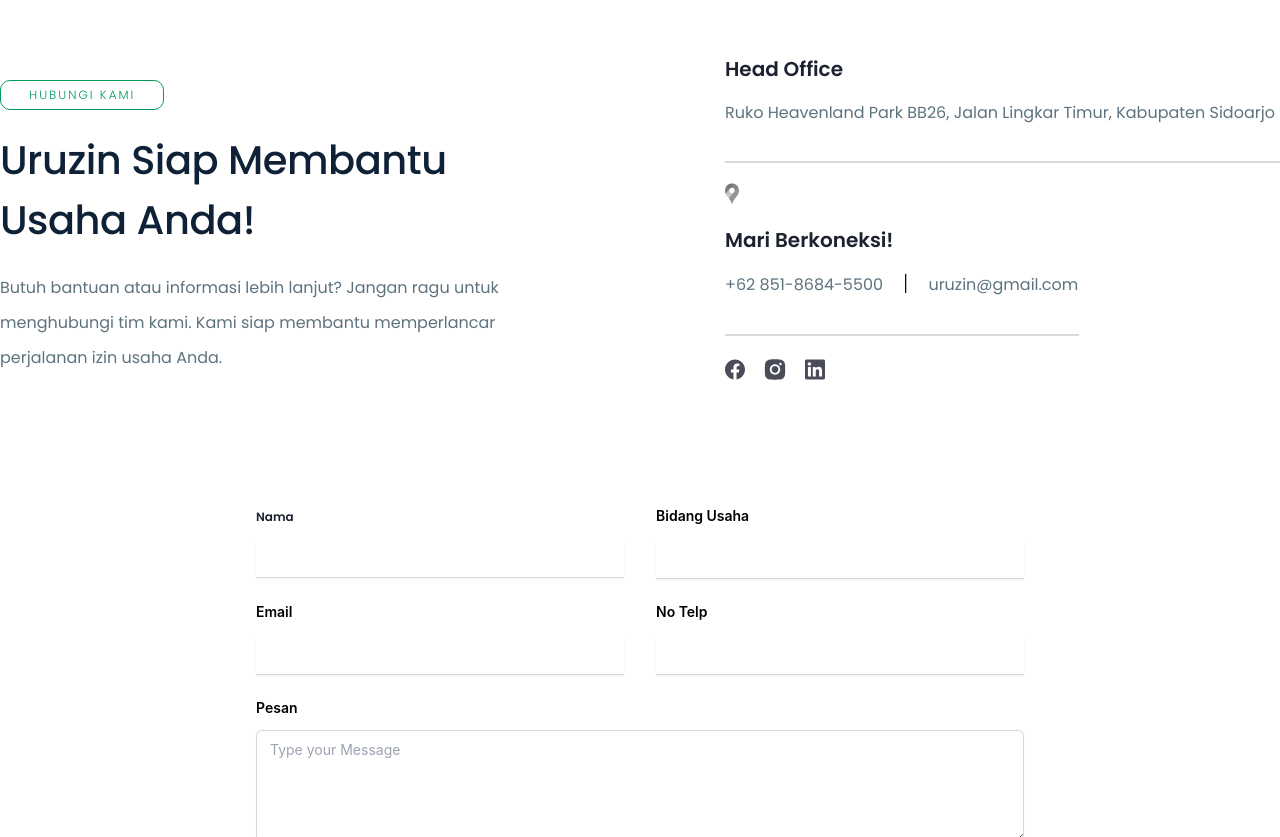
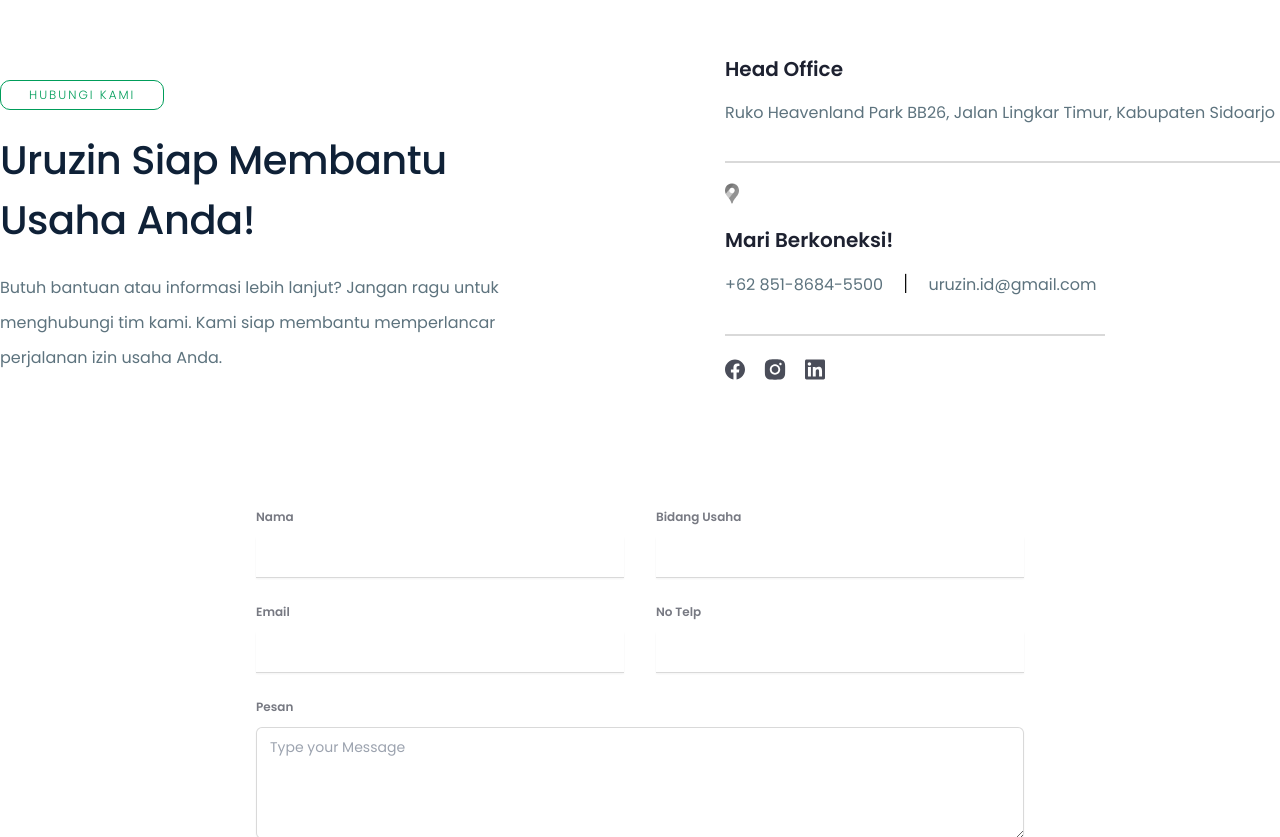
Before and after one commit to farrez30/uruzin, a React (Create React App) app: page /hubungikami in a window 1280 px wide. Shown: the part 115-952 px from the top of the page. Built offline with nearby package versions, Linux system fonts and the light colour scheme.

Commit message:
minor fixing
- Keterangan pada poin 1 dan 4 sama
- alamat email uruzin kurang ".id" nya
- font email form

```diff
--- a/src/components/HubungiKami/EmailForm.jsx
+++ b/src/components/HubungiKami/EmailForm.jsx
@@ -147,7 +147,7 @@ const EmailForm = () => {
               <div>
                 <label
                   htmlFor="nama"
-                  className="font-poppins font-semibold text-[12px] tracking-[0px] leading-[19.2px] text-primary-content-uruzin"
+                  className="font-poppins font-semibold text-[12px] tracking-[0px] leading-[19.2px] text-primary-content-uruzin opacity-60"
                 >
                   Nama
                 </label>
@@ -157,13 +157,20 @@ const EmailForm = () => {
                     name="nama"
                     id="nama"
                     autoComplete="given-name"
-                    className="w-[368px] border-b-[1px] border-light-gray-uruzin px-3.5 py-2 text-gray-900 shadow-sm ring-gray-300 placeholder:text-gray-400 focus:ring-2 focus:ring-inset focus:ring-indigo-600 sm:text-sm sm:leading-6"
+                    className="w-[368px] border-b-[1px] border-light-gray-uruzin px-3.5 py-2 font-poppins font-normal text-[16px] tracking-[0px] leading-[25.6px] text-primary-content-uruzin shadow-sm ring-gray-300 placeholder:text-gray-400 focus:ring-2 focus:ring-inset focus:ring-indigo-600 sm:text-sm sm:leading-6"
                   />
                 </div>
-                <ErrorMessage name="nama" component="div" className="error mb-5 text-red-pure" />
+                <ErrorMessage
+                  name="nama"
+                  component="div"
+                  className="error mb-5 text-red-pure font-poppins font-semibold text-[12px] tracking-[0px] leading-[19.2px]"
+                />
               </div>
               <div>
-                <label htmlFor="bidangUsaha" className="text-sm font-semibold leading-6 text-gray-900">
+                <label
+                  htmlFor="bidangUsaha"
+                  className="font-poppins font-semibold text-[12px] tracking-[0px] leading-[19.2px] text-primary-content-uruzin opacity-60"
+                >
                   Bidang Usaha
                 </label>
                 <div className="mt-2.5">
@@ -172,15 +179,22 @@ const EmailForm = () => {
                     name="bidangUsaha"
                     id="bidangUsaha"
                     autoComplete="family-name"
-                    className="w-[368px] border-b-[1px] border-light-gray-uruzin px-3.5 py-2 text-gray-900 shadow-sm ring-gray-300 placeholder:text-gray-400 focus:ring-2 focus:ring-inset focus:ring-indigo-600 sm:text-sm sm:leading-6"
+                    className="w-[368px] border-b-[1px] border-light-gray-uruzin px-3.5 py-2 font-poppins font-normal text-[16px] tracking-[0px] leading-[25.6px] text-primary-content-uruzin shadow-sm ring-gray-300 placeholder:text-gray-400 focus:ring-2 focus:ring-inset focus:ring-indigo-600 sm:text-sm sm:leading-6"
                   />
                 </div>
-                <ErrorMessage name="bidangUsaha" component="div" className="error mb-5 text-red-pure" />
+                <ErrorMessage
+                  name="bidangUsaha"
+                  component="div"
+                  className="error mb-5 text-red-pure font-poppins font-semibold text-[12px] tracking-[0px] leading-[19.2px]"
+                />
               </div>
             </div>
             <div className="flex justify-between">
               <div className="sm:col-span-2">
-                <label htmlFor="email" className="text-sm font-semibold leading-6 text-gray-900">
+                <label
+                  htmlFor="email"
+                  className="font-poppins font-semibold text-[12px] tracking-[0px] leading-[19.2px] text-primary-content-uruzin opacity-60"
+                >
                   Email
                 </label>
                 <div className="mt-2.5">
@@ -189,13 +203,20 @@ const EmailForm = () => {
                     name="email"
                     id="email"
                     autoComplete="email"
-                    className="w-[368px] border-b-[1px] border-light-gray-uruzin px-3.5 py-2 text-gray-900 shadow-sm ring-gray-300 placeholder:text-gray-400 focus:ring-2 focus:ring-inset focus:ring-indigo-600 sm:text-sm sm:leading-6"
+                    className="w-[368px] border-b-[1px] border-light-gray-uruzin px-3.5 py-2 font-poppins font-normal text-[16px] tracking-[0px] leading-[25.6px] text-primary-content-uruzin shadow-sm ring-gray-300 placeholder:text-gray-400 focus:ring-2 focus:ring-inset focus:ring-indigo-600 sm:text-sm sm:leading-6"
                   />
                 </div>
-                <ErrorMessage name="email" component="div" className="error mb-5 text-red-pure" />
+                <ErrorMessage
+                  name="email"
+                  component="div"
+                  className="error mb-5 text-red-pure font-poppins font-semibold text-[12px] tracking-[0px] leading-[19.2px]"
+                />
               </div>
               <div className="sm:col-span-2">
-                <label htmlFor="telp" className="text-sm font-semibold leading-6 text-gray-900">
+                <label
+                  htmlFor="telp"
+                  className="font-poppins font-semibold text-[12px] tracking-[0px] leading-[19.2px] text-primary-content-uruzin opacity-60"
+                >
                   No Telp
                 </label>
                 <div className="relative mt-2.5">
@@ -204,18 +225,25 @@ const EmailForm = () => {
                     name="telp"
                     id="telp"
                     autoComplete="tel"
-                    className="w-[368px] border-b-[1px] border-light-gray-uruzin px-3.5 py-2 text-gray-900 shadow-sm ring-gray-300 placeholder:text-gray-400 focus:ring-2 focus:ring-inset focus:ring-indigo-600 sm:text-sm sm:leading-6"
+                    className="w-[368px] border-b-[1px] border-light-gray-uruzin px-3.5 py-2 font-poppins font-normal text-[16px] tracking-[0px] leading-[25.6px] text-primary-content-uruzin shadow-sm ring-gray-300 placeholder:text-gray-400 focus:ring-2 focus:ring-inset focus:ring-indigo-600 sm:text-sm sm:leading-6"
                     // onChange={(e)=>{
                     //   const value = e.target.value || "";
                     //   setFieldValue('email', value.replace(/\D/g, ""))
                     // }}
                   />
                 </div>
-                <ErrorMessage name="telp" component="div" className="error mb-5 text-red-pure" />
+                <ErrorMessage
+                  name="telp"
+                  component="div"
+                  className="error mb-5 text-red-pure font-poppins font-semibold text-[12px] tracking-[0px] leading-[19.2px]"
+                />
               </div>
             </div>
             <div className="sm:col-span-2">
-              <label htmlFor="pesan" className="text-sm font-semibold leading-6 text-gray-900">
+              <label
+                htmlFor="pesan"
+                className="font-poppins font-semibold text-[12px] tracking-[0px] leading-[19.2px] text-primary-content-uruzin opacity-60"
+              >
                 Pesan
               </label>
               <div className="mt-2.5">
@@ -225,10 +253,14 @@ const EmailForm = () => {
                   id="pesan"
                   placeholder="Type your Message"
                   rows={4}
-                  className="w-full rounded-md border-0 px-3.5 py-2 text-gray-900 shadow-sm ring-1 ring-inset ring-light-gray-uruzin placeholder:text-gray-400 focus:ring-2 focus:ring-inset focus:ring-indigo-600 sm:text-sm sm:leading-6"
+                  className="w-full rounded-md border-0 px-3.5 py-2 font-poppins font-normal text-[16px] tracking-[0px] leading-[25.6px] text-primary-content-uruzin shadow-sm ring-1 ring-inset ring-light-gray-uruzin placeholder:text-gray-400 focus:ring-2 focus:ring-inset focus:ring-indigo-600 sm:text-sm sm:leading-6"
                 />
               </div>
-              <ErrorMessage name="pesan" component="div" className="error mb-5 text-red-pure" />
+              <ErrorMessage
+                name="pesan"
+                component="div"
+                className="error mb-5 text-red-pure font-poppins font-semibold text-[12px] tracking-[0px] leading-[19.2px]"
+              />
             </div>
           </div>
           <div className="mt-[37px]">
--- a/src/components/HubungiKami/HubungiKami.jsx
+++ b/src/components/HubungiKami/HubungiKami.jsx
@@ -33,23 +33,23 @@ const HubungiKami = () => {
               <img src={gmaps} alt="Alamat Uruzin via Google Maps" />
             </a>
           </div>
-          <div className="flex flex-col lg:max-w-[354px] wrap lg:flex-nowrap">
+          <div className="flex flex-col lg:max-w-[380px] wrap lg:flex-nowrap">
             <h1 className="font-poppins font-semibold text-[20px] leading-[32px] text-primary-content-uruzin tracking-[0px] mb-[15px]">
               Mari Berkoneksi!
             </h1>
             <div className="flex justify-start gap-2 mb-[15px] lg:mb-[35px] lg:gap-5">
               <a
                 href="https://wa.me/6285186845500"
-                className="font-poppins font-normal text-[16px] leading-[28px] text-gray-uruzin tracking-[0px]"
+                className="font-poppins font-normal text-[15px] lg:text-[16px] leading-[28px] text-gray-uruzin tracking-[0px]"
               >
                 +62 851-8684-5500
               </a>
               <p className="">|</p>
               <a
                 href="mailto:uruzin@gmail.com"
-                className="font-poppins font-normal text-[16px] leading-[28px] text-gray-uruzin tracking-[0px]"
+                className="font-poppins font-normal text-[15px] lg:text-[16px] leading-[28px] text-gray-uruzin tracking-[0px]"
               >
-                uruzin@gmail.com
+                uruzin.id@gmail.com
               </a>
             </div>
             <hr className="border-[1px] border-light-gray-uruzin mb-5"/>
--- a/src/components/Layanan/Layanan.jsx
+++ b/src/components/Layanan/Layanan.jsx
@@ -3,6 +3,7 @@ import {
   checked,
   keuanganTenagaKerja,
   pendirianBadanUsaha,
+  pengaturanInternalPerusahaan,
   registrasiPerizinan,
   right,
   sertifikasiStandar,
@@ -44,8 +45,8 @@ const Layanan = () => {
     {
       id: 4,
       no: "4",
-      image: pendirianBadanUsaha,
-      title: "Pendirian Badan Usaha",
+      image: pengaturanInternalPerusahaan,
+      title: "Pengaturan Internal Perusahaan",
       desc: "Peraturan internal yang jelas dan sesuai perundang-undangan merupakan fondasi yang kokoh untuk pertumbuhan bisnis. Uruzin membantu dalam pembuatan peraturan perusahaan dan pengurusan perubahan akta perusahaan, memastikan bahwa struktur dan kebijakan perusahaan Anda selaras dengan perkembangan bisnis yang dinamis.",
       subJasa: ["Pembuatan Peraturan Perusahaan", "Pengurusan Perubahan Akta Perusahaan", "Layanan Notaris Digital"],
     },
```
